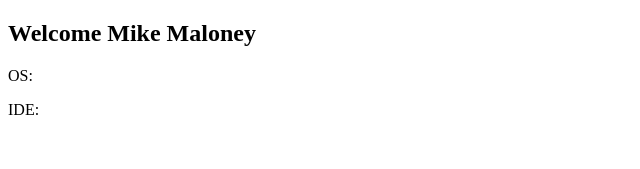
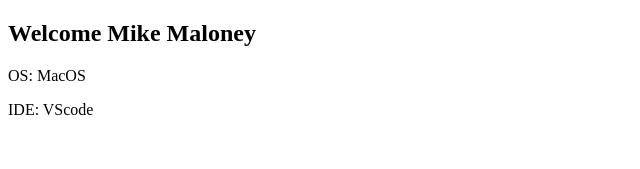
Before and after one commit to mike-maloney87/CSC-436-HW1, an Angular app: page / in a window 1280 px wide. Shown: the top 169 px of the page, without its empty margins (0-640 px from the left). Built offline with nearby package versions, Linux system fonts and the light colour scheme.

Commit message:
updated OS

```diff
--- a/src/app/app.component.html
+++ b/src/app/app.component.html
@@ -1,3 +1,3 @@
 <h2>Welcome {{title}}</h2>
-<p>OS:
-<p>IDE:
+<p>OS: MacOS
+<p>IDE: VScode
```
